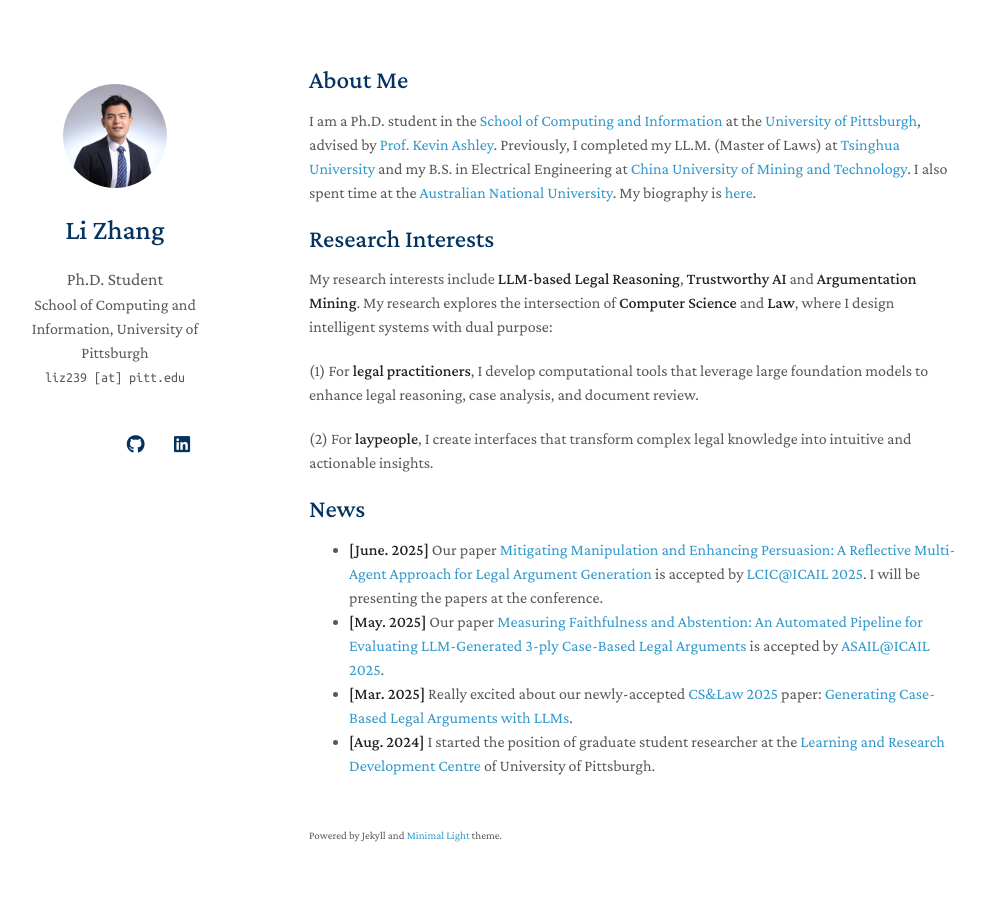
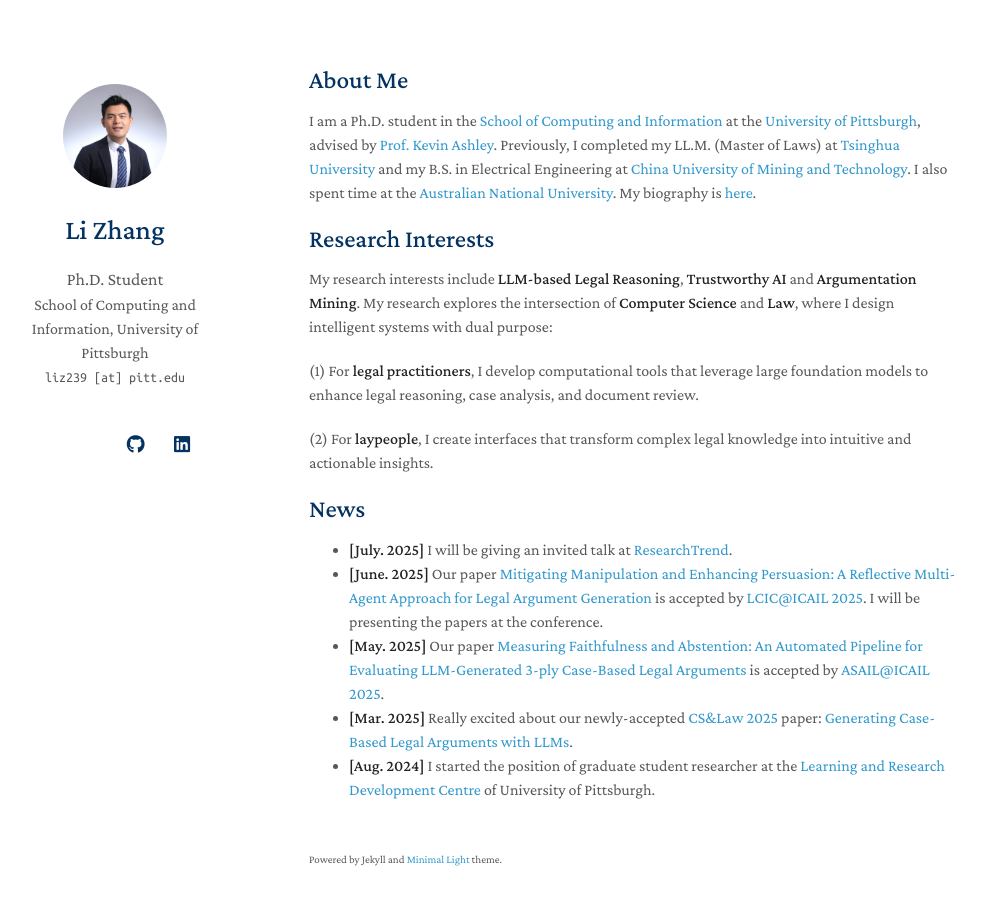
Before and after one commit to lizhang-AIandLaw/lizhang-AIandLaw.github.io, a Jekyll site: the page built from index.md, in a window 1280 px wide and 940 px high. Shown: the top 905 px of the window, without its empty margins (161-1145 px from the left). Built offline with Jekyll 4.4.1, drawn with Linux system fonts in a browser that asks for light colours; a style sheet for code colours, icons or effects is not loaded; our own code applies the rules of GitHub Pages for plain Markdown files.

Commit message:
Update index.md

```diff
--- a/index.md
+++ b/index.md
@@ -15,6 +15,7 @@ My research interests include **LLM-based Legal Reasoning**, **Trustworthy AI**
 (2) For **laypeople**, I create interfaces that transform complex legal knowledge into intuitive and actionable insights.
 
 ## News
+- **[July. 2025]** I will be giving an invited talk at [ResearchTrend](https://researchtrend.ai).
 - **[June. 2025]** Our paper [Mitigating Manipulation and Enhancing Persuasion: A Reflective Multi-Agent Approach for Legal Argument Generation](https://lizhang-aiandlaw.github.io/A-Reflective-Multi-Agent-Approach-for-Legal-Argument-Generation/) is accepted by [LCIC@ICAIL 2025](https://site.unibo.it/compulaw/en/project/open-calls). I will be presenting the papers at the conference.
 - **[May. 2025]** Our paper [Measuring Faithfulness and Abstention: An Automated Pipeline for Evaluating LLM-Generated 3-ply Case-Based Legal Arguments](https://lizhang-aiandlaw.github.io/An-Automated-Pipeline-for-Evaluating-LLM-Generated-3-ply-Case-Based-Legal-Arguments/) is accepted by [ASAIL@ICAIL 2025](https://sites.google.com/view/asail/asail-home).
 - **[Mar. 2025]** Really excited about our newly-accepted [CS&Law 2025](https://computersciencelaw.org/2025/) paper: [Generating Case-Based Legal Arguments with LLMs](https://dl.acm.org/doi/10.1145/3709025.3712216).
```
